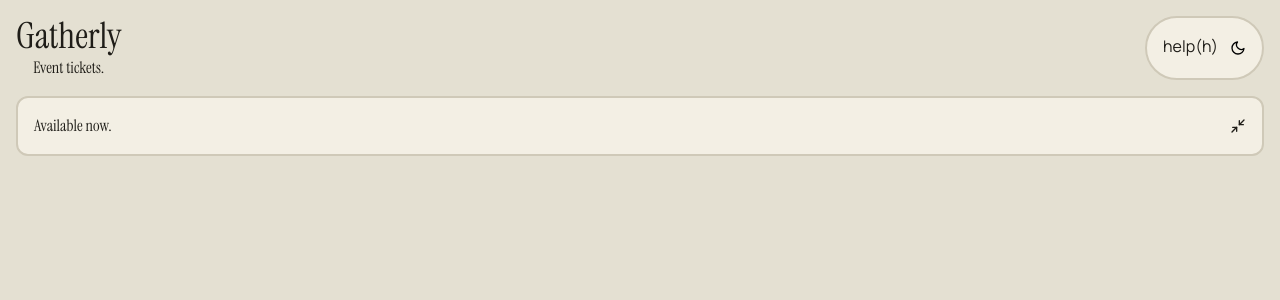
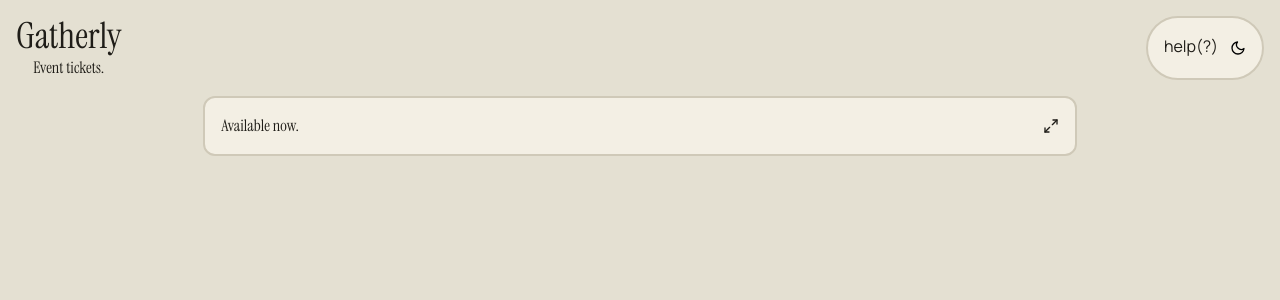
Before and after one commit to stebay454/Gatherly, a React (Vite) app: page / in a window 1280 px wide. Shown: the top 300 px of the page. Built offline with nearby package versions, Linux system fonts and the light colour scheme.

Commit message:
expanding logic works perfectly

```diff
--- a/src/components/layout/Header.jsx
+++ b/src/components/layout/Header.jsx
@@ -7,7 +7,7 @@ export default function Header({isDark,toggleTheme}){
              <h2 className="font-instrument text-light-text dark:text-dark-text mx-auto">Event tickets.</h2>
             </div>
             <div className="font-manrope bg-light-sheet dark:bg-dark-sheet py-4 px-4 rounded-4xl ml-auto border-2 border-light-border dark:border-dark-border flex  gap-3">
-              <p className='text-light-text dark:text-dark-text'>help(h)</p>
+              <p className='text-light-text dark:text-dark-text'>help(?)</p>
               <button className='cursor-pointer my-auto' onClick={toggleTheme} aria-label='Toggle page theme'>
                 {isDark ?(<FiSun className='text-dark-text'/>) :(<FiMoon className='dark:text-dark-text' />)}
                 </button>
--- a/src/components/layout/Sheet.jsx
+++ b/src/components/layout/Sheet.jsx
@@ -1,13 +1,13 @@
 import {useState,useEffect} from 'react';
 import {FiMaximize2,FiMinimize2} from 'react-icons/fi'
 export default function Sheet(){
-    const [isExpanded,setIsExpanded] = useState('false');
+    const [isExpanded,setIsExpanded] = useState(false);
       function handleExpandToggle(){
         setIsExpanded((prev)=>!prev);
     }
     return(
         <div className={`py-4 px-4 bg-light-sheet dark:bg-dark-sheet  rounded-xl border-2 border-light-border dark:border-dark-border transition-all duration-500 flex justify-between
-        ${isExpanded ?'w-full max-w-full h-auto':'w-full max-w-3xl h-auto'}`}>
+        ${isExpanded ?'w-full max-w-full h-auto':'w-full max-w-[70%] h-auto'}`}>
             <h2 className="font-instrument text-light-text dark:text-dark-text">Available now.</h2>
             <button className='cursor-pointer' onClick={handleExpandToggle}>
              {isExpanded ?
```
